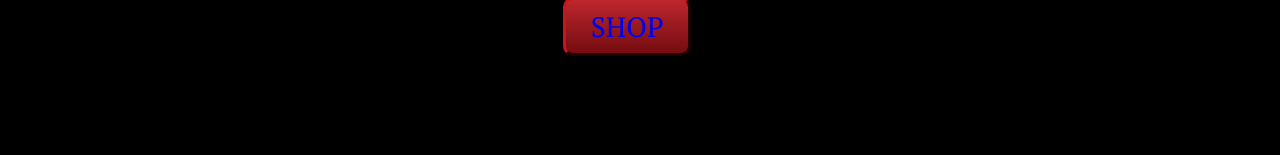
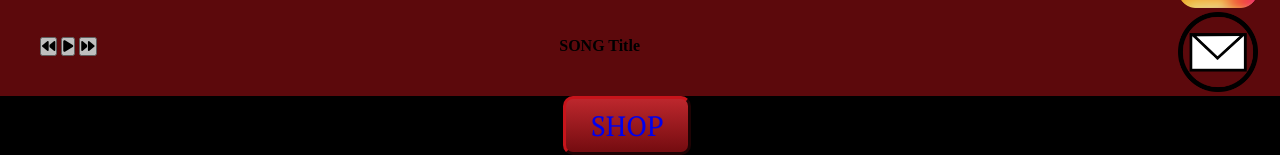
Before and after one commit to cleij93/Capstone, a plain HTML site: page index.html in a window 1280 px wide. Shown: the part 586-741 px from the top of the page. Drawn offline with Linux system fonts and the light colour scheme.

Commit message:
HTML music player, +css
Completed the HTML set up for the music player, and added some css styling to it.

```diff
--- a/index.html
+++ b/index.html
@@ -5,6 +5,7 @@
     <meta http-equiv="X-UA-Compatible" content="IE=edge">
     <meta name="viewport" content="width=device-width, initial-scale=1.0">
     <link rel="stylesheet" href="style.css">
+    <link rel="stylesheet" href="https://cdnjs.cloudflare.com/ajax/libs/font-awesome/6.0.0-beta2/css/all.min.css" integrity="sha512-YWzhKL2whUzgiheMoBFwW8CKV4qpHQAEuvilg9FAn5VJUDwKZZxkJNuGM4XkWuk94WCrrwslk8yWNGmY1EduTA==" crossorigin="anonymous" referrerpolicy="no-referrer" />
     <title>Die Six Five</title>
 </head>
 
@@ -17,8 +18,27 @@
         <img src="imgs/reaper.png" alt="Grim reaper artwork" width="300px" height="400px">
     </div>
 
-    <div class="music-player">
-    </div>
+    <div class="music-container">
+      <div class="music-info">
+        <h4 id="title">SONG Title</h4>
+        <div class="progress-container">
+          <div class="progress"></div>
+        </div>
+      </div>
+      <audio src="#song1" id="audio"></audio>
+  <div class="navigation">
+            <button id="prev" class="action-btn">
+                <i class="fas fa-backward"></i>
+            </button>
+            <button id="play" class="action-btn action-btn-big">
+                <i class="fas fa-play"></i>
+            </button>
+            <button id="next" class="action-btn">
+                <i class="fas fa-forward"></i>
+            </button>
+  </div>
+      </div>
+
 
     <button class="shopbut"> <a href="#shop">SHOP</a></button>
 
--- a/style.css
+++ b/style.css
@@ -27,6 +27,19 @@ body {
         display:flex;
         justify-content: center;
         margin-top: -.5rem;
+}
+
+.music-container {
+        padding:2.5rem;
+        position:relative;
+        background-color: #740C10;
+        opacity: .8;
+        display: flex;
+}
+
+.music-info{
+    position: absolute;
+    right: 50%;
 }
 
 .shopbut {
```
Also changed, not shown: 1 other file.
